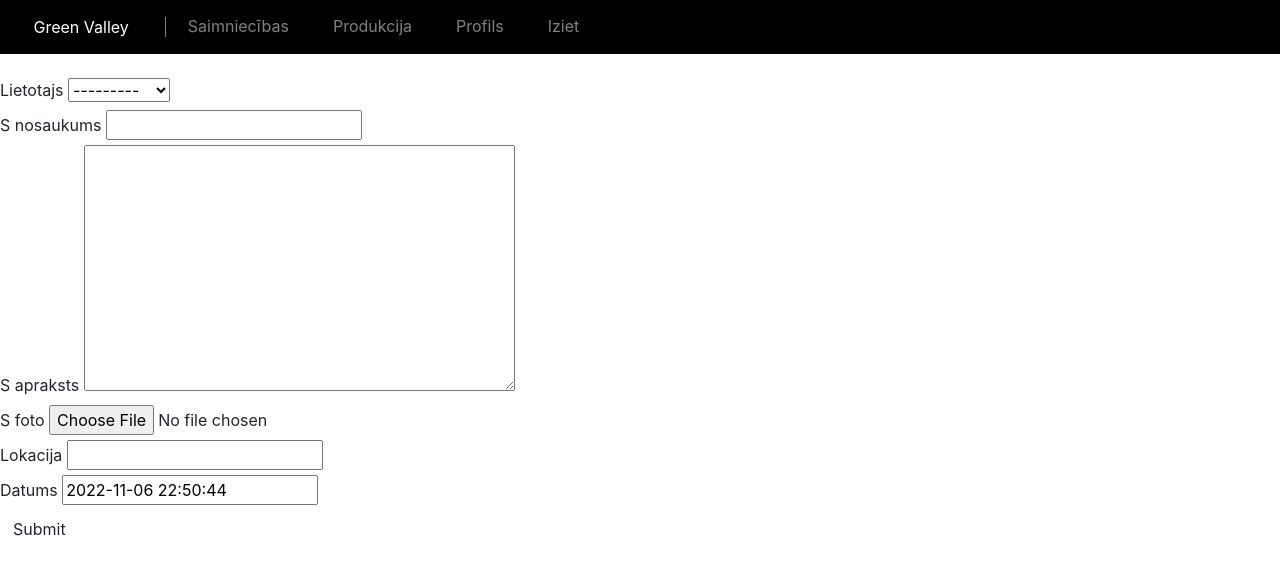
After one commit to Rizque/GreenValley, a Django app: page /rediget-profilu/ in a window 1280 px wide. The commit adds this page. Shown: the top 575 px of the page. Run offline with Django 4.2, Linux system fonts and the light colour scheme; a user stored in the database is signed in; data comes from the database, SQL or seed files in the repository; both versions use the stored data as it was after the commit; some libraries are stand-ins or nearby versions.

Commit message:
06_version

```diff
--- a/green_valley/urls.py
+++ b/green_valley/urls.py
@@ -25,7 +25,7 @@ urlpatterns = [
     path('produkcija/', include('produkcija.urls')),
     path('', include('saimniecibas.urls')),
     path('register/', user_views.register, name="register"),
-    path('profile/', user_views.profile, name="profile"),
+    # path('profile/', user_views.profile, name="profile"),
     path('login/', auth_views.LoginView.as_view(template_name='saimniecibas/login.html'), name="login"),
     path('logout/', auth_views.LogoutView.as_view(
         template_name='saimniecibas/sakumlapa.html'), name="logout"),
--- a/produkcija/templates/produkcija/produkts.html
+++ b/produkcija/templates/produkcija/produkts.html
@@ -1,3 +1,3 @@
 {% extends 'main.html' %} {% block content %}
 <h1>Produkts</h1>
-{% endblock content %}
+{{ produkts.p_nosaukums}} {% endblock content %}
--- a/saimniecibas/forms.py
+++ b/saimniecibas/forms.py
@@ -1,7 +1,8 @@
 from django import forms
-from django import forms
+from django.forms import ModelForm
 from django.contrib.auth.models import User
 from django.contrib.auth.forms import UserCreationForm
+from .models import Saimnieciba
 
 
 class UserRegisterForm(UserCreationForm):
@@ -10,3 +11,18 @@ class UserRegisterForm(UserCreationForm):
     class Meta:
         model = User
         fields = ['username', 'email', 'password1', 'password2']
+
+
+class ProfileForm(ModelForm):
+    class Meta:
+        model = Saimnieciba
+        fields = '__all__'
+        # exclude = ['user']
+
+        # fields = ['name', 'email', 'username', 'location',
+        #           'bio', 'short_intro', 'profile_image', 'social_github', 'social_linkedin', 'social_twitter', 'social_youtube', 'social_website']
+    def __init__(self, *args, **kwargs):
+        super(ProfileForm, self).__init__(*args, **kwargs)
+
+        for name, field in self.fields.items():
+            field.widget.attrs.update({'class': 'input'})
--- a/saimniecibas/templates/saimniecibas/profile.html
+++ b/saimniecibas/templates/saimniecibas/profile.html
@@ -1,3 +1,5 @@
 {% extends 'main.html'%} {% load crispy_forms_tags %} {% block content %}
 <h1>{{ user.username }}</h1>
+<h2>{{ user.email}}</h2>
+<a href="{% url 'rediget-profilu' %}"><i class="im im-edit"></i>Rediģēt</a>
 {% endblock content %}
--- /dev/null
+++ b/saimniecibas/templates/saimniecibas/profile_form.html
@@ -0,0 +1,30 @@
+{% extends 'main.html' %} {% block content %}
+
+<!-- Main Section -->
+<main class="formPage my-xl">
+  <div class="content-box">
+    <div class="formWrapper">
+      <br />
+
+      <form
+        class="form"
+        method="POST"
+        action="{% url 'rediget-profilu' %}"
+        enctype="multipart/form-data"
+      >
+        {% csrf_token %} {% for field in form %}
+        <div class="form__field">
+          <label for="formInput#text">{{field.label}}</label>
+          {{field}}
+        </div>
+        {% endfor %}
+        <input
+          class="btn btn--sub btn--lg my-md"
+          type="submit"
+          value="Submit"
+        />
+      </form>
+    </div>
+  </div>
+</main>
+{% endblock content %}
--- a/saimniecibas/urls.py
+++ b/saimniecibas/urls.py
@@ -1,10 +1,17 @@
 from django.urls import path
 from . import views
+from .views import SaimniecibasListView, SaimniecibaDetailView, SaimniecibaUpdateView, redigetProfilu
 
 urlpatterns = [
     path('', views.sakumlapa, name='sakumlapa'),
-    path('saimniecibas/', views.saimniecibas, name='saimniecibas'),
+    path('saimniecibas/', SaimniecibasListView.as_view(), name='saimniecibas'),
     path('saimniecibas/saimnieciba/<str:pk>/',
-         views.saimnieciba, name='saimnieciba'),
+         SaimniecibaDetailView.as_view(), name='saimnieciba'),
+    path('saimniecibas/saimnieciba/<str:pk>/rediget/',
+         SaimniecibaUpdateView.as_view(), name='saimnieciba-rediget'),
+    path('profils/', views.lietotajaProfils, name='profils'),
+    path('rediget-profilu/', views.redigetProfilu, name='rediget-profilu'),
+
+
 
 ]
--- a/saimniecibas/views.py
+++ b/saimniecibas/views.py
@@ -1,18 +1,42 @@
 from django.shortcuts import render, redirect
 from django.contrib.auth.decorators import login_required
 from .models import Saimnieciba
-from .forms import UserRegisterForm
+from .forms import UserRegisterForm, ProfileForm
 from django.contrib import messages
+from django.views.generic import ListView, DetailView, CreateView, UpdateView, DeleteView
+from django.contrib.auth.mixins import LoginRequiredMixin, UserPassesTestMixin
+from django.contrib.auth.models import User
 
 
 def sakumlapa(request):
     return render(request, 'saimniecibas/sakumlapa.html')
 
 
-def saimniecibas(request):
-    saimniecibas = Saimnieciba.objects.all()
-    context = {'saimniecibas': saimniecibas}
-    return render(request, 'saimniecibas/saimniecibas.html', context)
+class SaimniecibasListView(ListView):
+    model = Saimnieciba
+    template_name = 'saimniecibas/saimniecibas.html'
+    context_object_name = 'saimniecibas'
+    ordering = ['-datums']
+
+
+class SaimniecibaDetailView(DetailView):
+    model = Saimnieciba
+    template_name = 'saimniecibas/saimnieciba.html'
+
+
+class SaimniecibaUpdateView(LoginRequiredMixin, UserPassesTestMixin, UpdateView):
+    model = Saimnieciba
+    fields = ['s_nsoaukums', 's_apraksts']
+
+    def form_valid(self, form):
+        form.instance.author = self.request.user
+        return super().form_valid(form)
+
+    def test_func(self):
+        post = self.get_object()
+        if self.request.user == post.author:
+            return True
+        return False
 
 
 def saimnieciba(request, pk):
@@ -35,6 +59,32 @@ def register(request):
     return render(request, 'saimniecibas/register.html', {'form': form})
 
 
-@login_required
-def profile(request):
-    return render(request, 'saimniecibas/profile.html')
+# @login_required
+# def profile(request):
+#     return render(request, 'saimniecibas/profile.html')
+
+
+@login_required()
+def lietotajaProfils(request):
+    profile = request.user
+
+    # skills = profile.skill_set.all()
+    # projects = profile.project_set.all()
+
+    context = {'profile': profile, }
+    return render(request, 'saimniecibas/profile.html', context)
+
+
+@login_required()
+def redigetProfilu(request):
+    profile = request.user
+    form = ProfileForm(instance=profile)
+
+    if request.method == 'POST':
+        form = ProfileForm(request.POST, request.FILES, instance=profile)
+        if form.is_valid():
+            form.save()
+
+            return redirect('profils')
+    context = {'form': form}
+    return render(request, 'saimniecibas/profile_form.html', context)
--- a/templates/main.html
+++ b/templates/main.html
@@ -25,8 +25,8 @@
     <!-- navbar -->
     <div class="container-fluid px-0">
       <nav class="navbar navbar-expand-sm navbar-dark bg-black py-0 px-0">
-        <a class="navbar-brand" href="{% url 'sakumlapa' %}"
-          ><img id="logo" src="https://i.imgur.com/K7Nwq4V.jpg" />
+        <a class="navbar-brand" href="{% url 'sakumlapa' %}">
+          <!-- <img id="logo" src="https://i.imgur.com/K7Nwq4V.jpg" /> -->
           &nbsp;&nbsp;&nbsp;Green Valley</a
         >
         <span class="v-line"></span>
@@ -43,7 +43,7 @@
         </button>
         <div class="collapse navbar-collapse" id="navbarNav">
           <ul class="navbar-nav">
-            <li class="nav-item active">
+            <li class="nav-item">
               <a class="nav-link" href="{% url 'saimniecibas' %}"
                 >Saimniecības</a
               >
@@ -54,7 +54,7 @@
             {% if user.is_authenticated %}
 
             <li class="nav-item">
-              <a class="nav-link" href="{% url 'profile' %}">Profils</a>
+              <a class="nav-link" href="{% url 'profils' %}">Profils</a>
             </li>
             <li class="nav-item">
               <a class="nav-link" href="{% url 'logout' %}">Iziet</a>
@@ -72,7 +72,6 @@
       </nav>
     </div>
     {% block content %} {% endblock%}
-    <p>END</p>
     <script
       src="https://cdn.jsdelivr.net/npm/bootstrap@5.2.2/dist/js/bootstrap.bundle.min.js"
       integrity="sha384-OERcA2EqjJCMA+/3y+gxIOqMEjwtxJY7qPCqsdltbNJuaOe923+mo//f6V8Qbsw3"
```
Also changed, not shown: saimniecibas/models.py (+7 -0 lines), saimniecibas/templates/saimniecibas/saimnieciba.html (+11 -1 lines), db.sqlite3, saimniecibas/migrations/0007_saimnieciba_datums.py (added), saimniecibas/migrations/0008_saimnieciba_lietotajs.py (added), saimniecibas/migrations/0009_rename_lietotajs_saimnieciba_user.py (added), saimniecibas/migrations/0010_rename_user_saimnieciba_lietotajs.py (added), static/images/default_0AaGcVy.jpg (added), static/images/ferma_11mE4xl.jpg (added), static/images/ferma_pYVNVqY.jpg (added).
